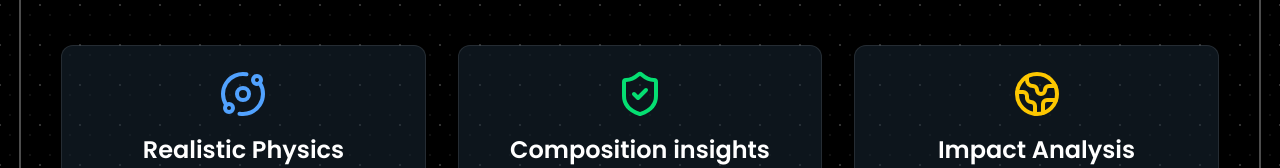
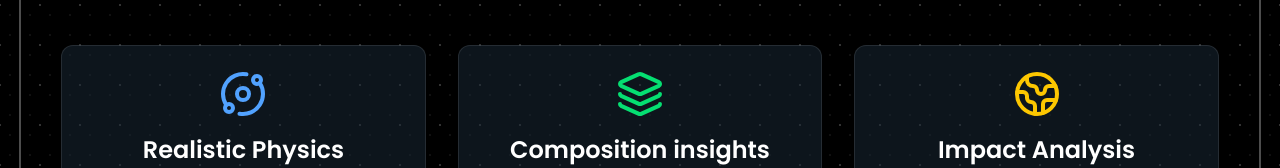
Before and after one commit to 7aman8/project-meteor, a React (Vite) app in the folder project meteor/: page / in a window 1280 px wide. Shown: the part 1315-1483 px from the top of the page. Built offline with nearby package versions, Linux system fonts and the light colour scheme.

Commit message:
icon change

```diff
--- a/project meteor/src/Home.jsx
+++ b/project meteor/src/Home.jsx
@@ -13,7 +13,7 @@ import Meteor from "/meteor.png"
 import Meteor2 from "/meteor2.png"
 
 // Icons
-import { Orbit, ShieldCheck, Globe2Icon, Rocket, Eye, Users, Menu, X, RocketIcon } from "lucide-react"
+import { Orbit, ShieldCheck, Globe2Icon, Rocket, Eye, Users, Menu, X, RocketIcon, Layers } from "lucide-react"
 
 const TypeAnimation = ({ sequence, wrapper, speed, className, repeat }) => {
   const [text, setText] = useState('');
@@ -265,7 +265,7 @@ function App() {
         </div>
 
         <div className="bg-[#1a2a38]/50 p-6 rounded-xl border border-white/10 flex flex-col items-center">
-          <ShieldCheck className="w-12 h-12 mb-4 text-green-400" />
+          <Layers className="w-12 h-12 mb-4 text-green-400" />
           <h3 className="text-2xl font-semibold mb-2">Composition insights</h3>
           <p className="text-white/70">Educational modules that provide in-depth analysis of asteroid composition and the science behind impact mitigation strategies.</p>
         </div>
```
